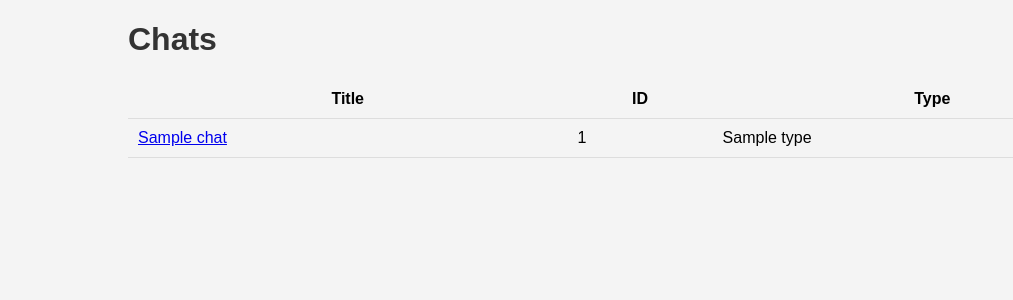
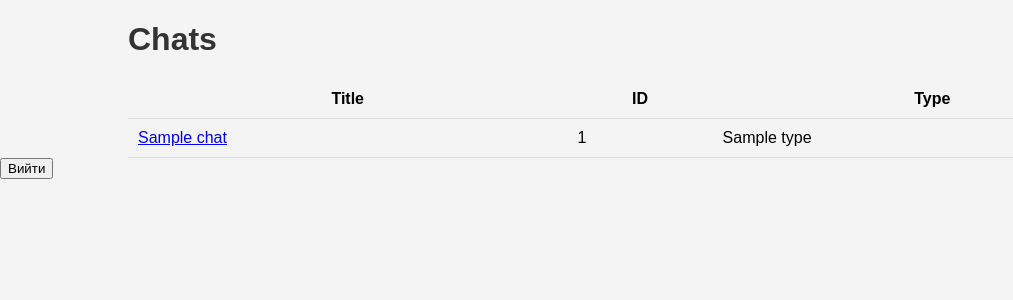
Before and after one commit to Davidhaba/KakashkaAndSite, a Flask app: template templates/chats.html in a window 1280 px wide. Shown: the part 38-338 px from the top of the page, without its empty margins (0-1013 px from the left). Run offline with Flask 3, Linux system fonts and the light colour scheme; the template is opened without the code that fills it: most values are stand-ins (such as "Sample title", 1, 10 or a date in 2020); parts of the project's set-up code (start-up, migrations or seed data) failed here and were passed over.

Commit message:
Update chats.html

```diff
--- a/templates/chats.html
+++ b/templates/chats.html
@@ -32,5 +32,8 @@
             </tbody>
         </table>
     </div>
+    <form action="{{ url_for('logout') }}" method="GET">
+        <button type="submit">Вийти</button>
+    </form>
 </body>
 </html>
```
